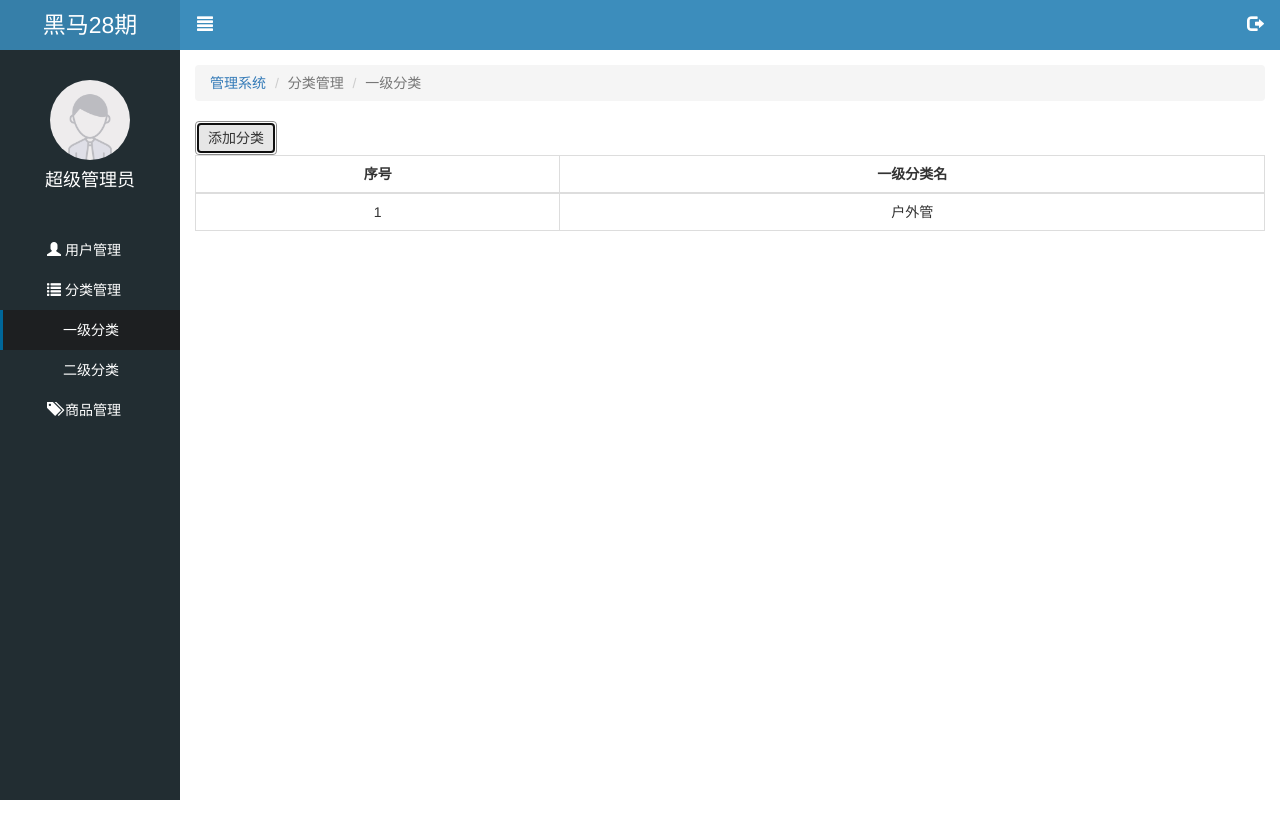
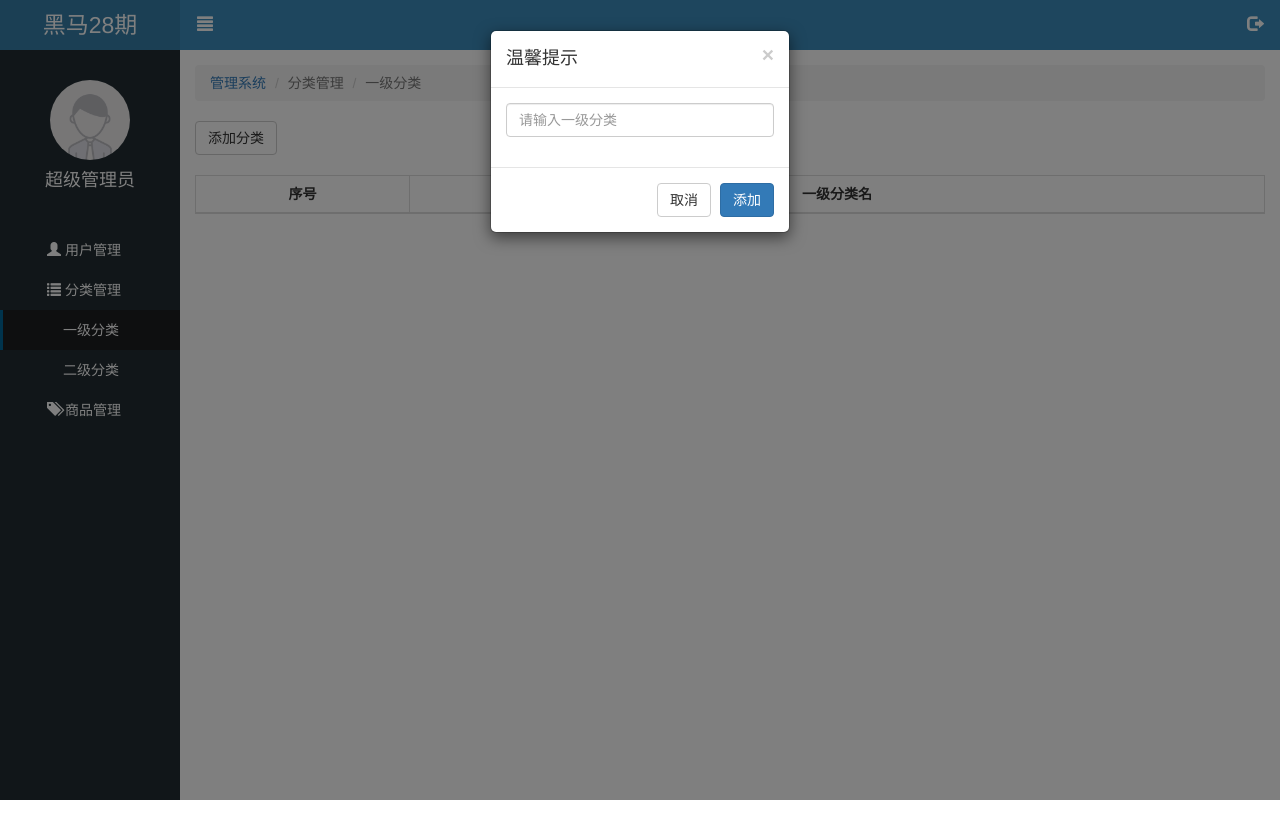
Before and after one commit to wuyiping0628/letao, a website: page public/back/first.html in a window 1280 px wide. Both pictures are taken after a click on the button "添加分类". Drawn offline with Linux system fonts and the light colour scheme; no server answers.

Commit message:
一级分类完成

```diff
--- a/public/back/css/common.css
+++ b/public/back/css/common.css
@@ -15,6 +15,9 @@ a:active {
 }
 .red {
   color: #A94442;
+}
+.mb_20{
+  margin-bottom: 20px;
 }
 .table.table-bordered th,
 .table.table-bordered td {
--- a/public/back/first.html
+++ b/public/back/first.html
@@ -68,25 +68,47 @@
         <li class="active">分类管理</li>
         <li class="active">一级分类</li>
       </ol>
-      <button class="btn btn-default">添加分类</button>
+      <button class="btn btn-default mb_20">添加分类</button>
 
-      <table class="table table-bordered table-havor">
+      <table class="table table-bordered table-hover">
         <thead>
           <tr>
-            <th>序号</th>
-            <th>一级分类名</th>
+            <th width = "20%">序号</th>
+            <th width = "80">一级分类名</th>
           </tr>
         </thead>
         <tbody>
-          <tr>
-            <td>1</td>
-            <td>户外管</td>
-          </tr>
+
         </tbody>
       </table>
-
+      <div class="text-right">
+        <ul id="firstPaginator"></ul>
+      </div>
     </div>
   </div>
+
+    <!-- 添加分类模态框 -->
+    <div id="fistModal" class="modal fade" tabindex="-1" >
+      <div class="modal-dialog modal-sm" >
+        <form id="form">
+        <div class="modal-content">
+          <div class="modal-header">
+            <button type="button" class="close" data-dismiss="modal" aria-label="Close"><span aria-hidden="true">&times;</span></button>
+            <h4 class="modal-title">温馨提示</h4>
+          </div>
+          <div class="modal-body">
+            <div class="form-group">
+                <input type="text"  name="categoryName" class="form-control" placeholder="请输入一级分类">
+            </div>
+          </div>
+          <div class="modal-footer">
+            <button type="button" class="btn btn-default" data-dismiss="modal">取消</button>
+            <button type="submit" class="btn btn-primary" id="firstAdd">添加</button>
+          </div>
+        </div><!-- /.modal-content -->
+      </form>
+      </div><!-- /.modal-dialog -->
+    </div><!-- /.modal -->
 
   <!-- 模态框 -->
   <div id="logoutModal" class="modal fade" tabindex="-1" >
@@ -110,12 +132,27 @@
 
 
 
+  <script type="text/html" id="firstTmp">
+    {{ each rows v i }}
+    <tr>
+      <td>{{(i+1) +(page-1)*size}}</td>
+      <td>{{v.categoryName}}</td>
+    </tr>
+
+    {{/each}}
+  </script>
+
+
+
   <script src="./lib/jquery/jquery.min.js"></script>
   <script src="./lib/bootstrap/js/bootstrap.min.js"></script>
   <script src="./lib/bootstrap-validator/js/bootstrapValidator.min.js"></script>
   <script src="./lib/nprogress/nprogress.js"></script>
+  <script src="./lib/artTemplate/template-web.js"></script>
+  <script src="./lib/bootstrap-paginator/bootstrap-paginator.min.js"></script>
   <script src="./js/common.js"></script>
   <script src="./js/checklogin.js"></script>
+  <script src="./js/first.js"></script>
 
 </body>
 </html>
--- a/public/back/js/common.js
+++ b/public/back/js/common.js
@@ -1,5 +1,5 @@
 $(document).ajaxStart(function () {
-  console.log("ajaxStart在开始一个ajax请求时触发");
+  // console.log("ajaxStart在开始一个ajax请求时触发");
   NProgress.start();
 });
 
--- a/public/back/js/first.js
+++ b/public/back/js/first.js
@@ -0,0 +1,82 @@
+$(function(){
+  var currentPage=1;
+  var pageSize=5;
+
+  render();
+  function render(){
+    $.ajax({
+      type:"get",
+      url:"/category/queryTopCategoryPaging",
+      data:{
+        page:currentPage,
+        pageSize:pageSize
+      },
+      dataType:"json",
+      success:function(info){
+        // console.log(info);
+        var htmlStr = template("firstTmp",info);
+        // console.log(htmlStr);
+        $('tbody').html(htmlStr);
+        $("#firstPaginator").bootstrapPaginator({
+          bootstrapMajorVersion:3,//默认是2，如果是bootstrap3版本，这个参数必填
+          currentPage:currentPage,//当前页
+          totalPages:Math.ceil(info.total/info.size),//总页数
+          size:"small",//设置控件的大小，mini, small, normal,large
+          onPageClicked:function(a, b, c,page){
+            //为按钮绑定点击事件 page:当前点击的按钮值
+            currentPage = page;
+            render();
+          }
+        });
+      }
+    })
+  };
+
+  $('.mb_20').click(function(){
+    $('#fistModal').modal("show");
+  });
+
+
+
+  $('#form').bootstrapValidator({
+    feedbackIcons: {
+      valid: 'glyphicon glyphicon-ok',
+      invalid: 'glyphicon glyphicon-remove',
+      validating: 'glyphicon glyphicon-refresh'
+    },
+    fields:{
+      categoryName:{
+        validators: {
+          notEmpty: {
+            message: "请输入一级分类"
+          }
+      }
+    }
+  }
+
+});
+
+$('#form').on("success.form.bv",function(e){
+  e.preventDefault(e);
+  $.ajax({
+    type:"post",
+    url:"/category/addTopCategory",
+    data:$('#form').serialize(),
+    dataType:"json",
+    success:function(info){
+      // console.log(info);
+      if(info.success){
+        $('#fistModal').modal("hide");
+        currentPage=1,
+        render();
+        $('#form').data("bootstrapValidator").resetForm(true);
+      }
+    }
+  })
+})
+
+
+
+
+
+})
```
Also changed, not shown: public/back/user.html (+1 -1 lines).
